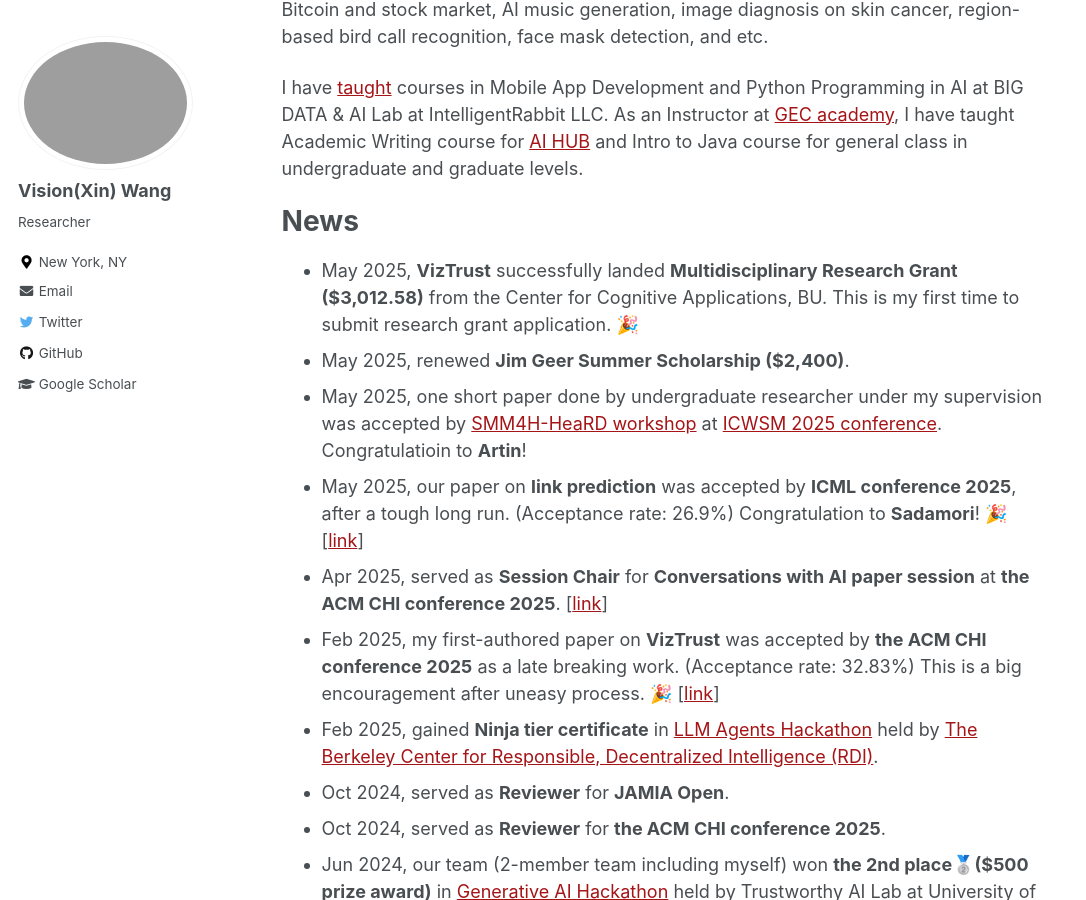
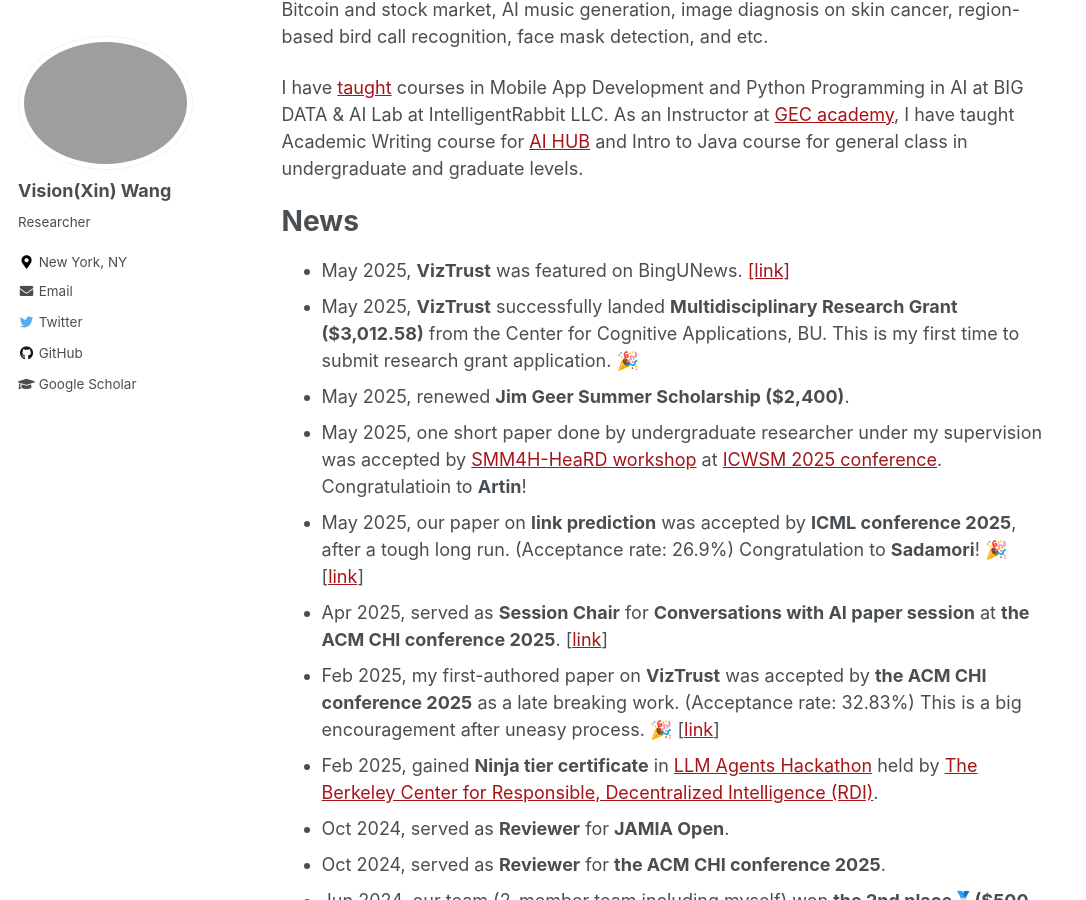
Before and after one commit to xin-wang-kr/xin-wang-kr.github.io, a Jekyll site: the page built from _pages/about.md, in a window 1280 px wide and 900 px high, scrolled down 801 px. Shown: the whole window, without its empty margins (0-1086 px from the left). Built offline with Jekyll 4.4.1, drawn with Linux system fonts in a browser that asks for light colours.

Commit message:
Update about.md

```diff
--- a/_pages/about.md
+++ b/_pages/about.md
@@ -36,6 +36,7 @@
 As an Instructor at [GEC academy](https://www.gecacademy.com/), I have taught Academic Writing course for [AI HUB](https://www.gecacademy.com/ai-hub) and Intro to Java course for general class in undergraduate and graduate levels.
 
 # News
+* May 2025, __VizTrust__ was featured on BingUNews. [[link]](https://www.binghamton.edu/news/story/5570/how-much-do-we-trust-chatbots-new-tool-from-binghamton-university-makes-it-easier-to-gauge)
 * May 2025, __VizTrust__ successfully landed __Multidisciplinary Research Grant ($3,012.58)__ from the Center for
 Cognitive Applications, BU. This is my first time to submit research grant application. 🎉
 * May 2025, renewed __Jim Geer Summer Scholarship ($2,400)__.
```
